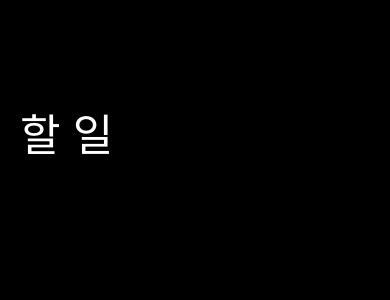
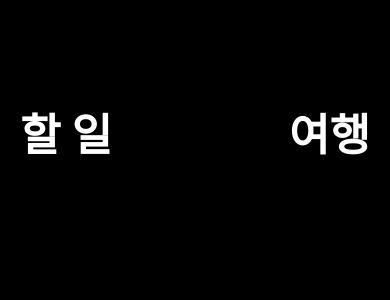
Before and after one commit to SeungsooChoi/workHardApp, a React Native app: screen / in a window 390 px wide. Shown: the top 300 px of the page. Built offline with nearby package versions, Linux system fonts and the light colour scheme.

Commit message:
Feat : Add colors, Touchables

```diff
--- a/App.js
+++ b/App.js
@@ -1,13 +1,19 @@
 import { StatusBar } from "expo-status-bar";
 import React from "react";
-import { StyleSheet, Text, View } from "react-native";
+import { StyleSheet, Text, View, TouchableOpacity } from "react-native";
+import { theme } from "./colors";
 
 export default function App() {
   return (
     <View style={styles.container}>
       <StatusBar style="auto" />
       <View style={styles.header}>
-        <Text style={styles.btnText}>할 일</Text>
+        <TouchableOpacity>
+          <Text style={styles.btnText}>할 일</Text>
+        </TouchableOpacity>
+        <TouchableOpacity>
+          <Text style={styles.btnText}>여행</Text>
+        </TouchableOpacity>
       </View>
     </View>
   );
@@ -16,15 +22,17 @@ export default function App() {
 const styles = StyleSheet.create({
   container: {
     flex: 1,
-    backgroundColor: "#000",
+    backgroundColor: theme.background,
     paddingHorizontal: 20,
   },
   header: {
+    justifyContent: "space-between",
     flexDirection: "row",
     marginTop: 100,
   },
   btnText: {
     color: "white",
     fontSize: 44,
+    fontWeight: "600",
   },
 });
--- /dev/null
+++ b/colors.js
@@ -0,0 +1,4 @@
+export const theme = {
+  background: "black",
+  grey: "#3A3D40",
+};
```
